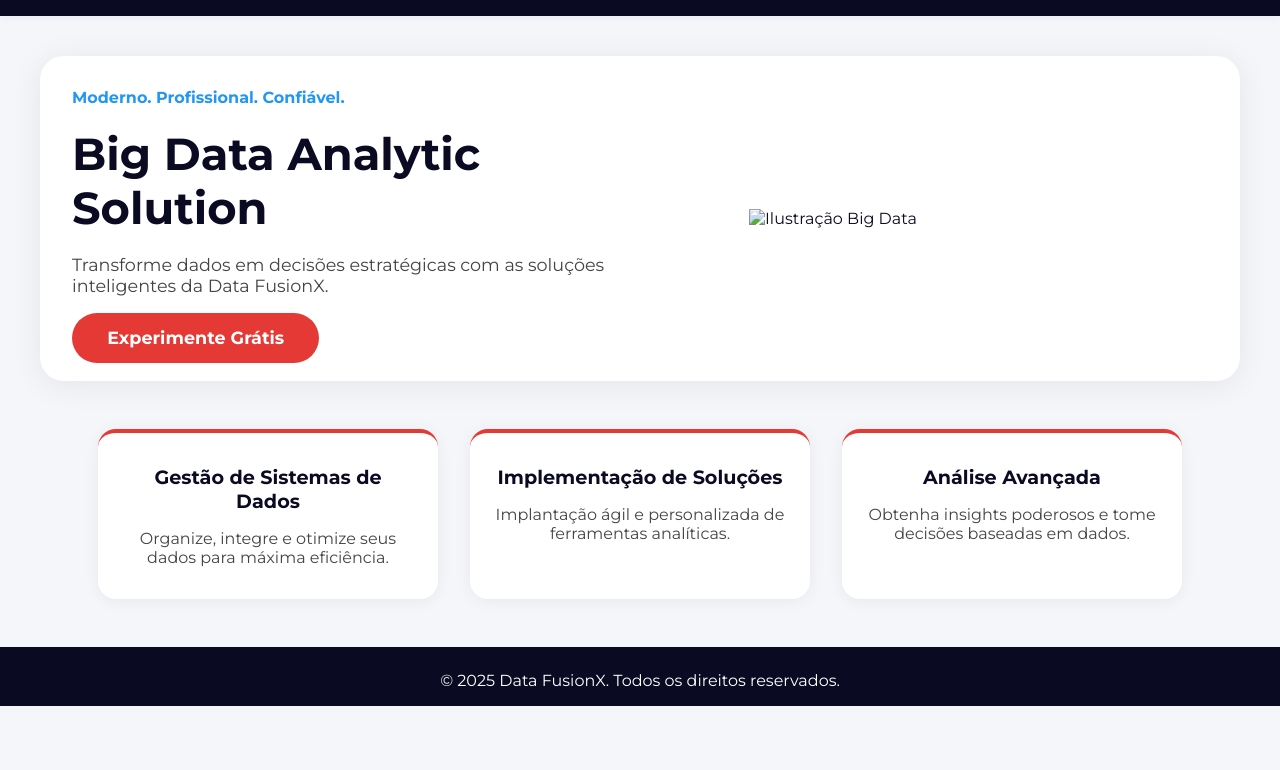
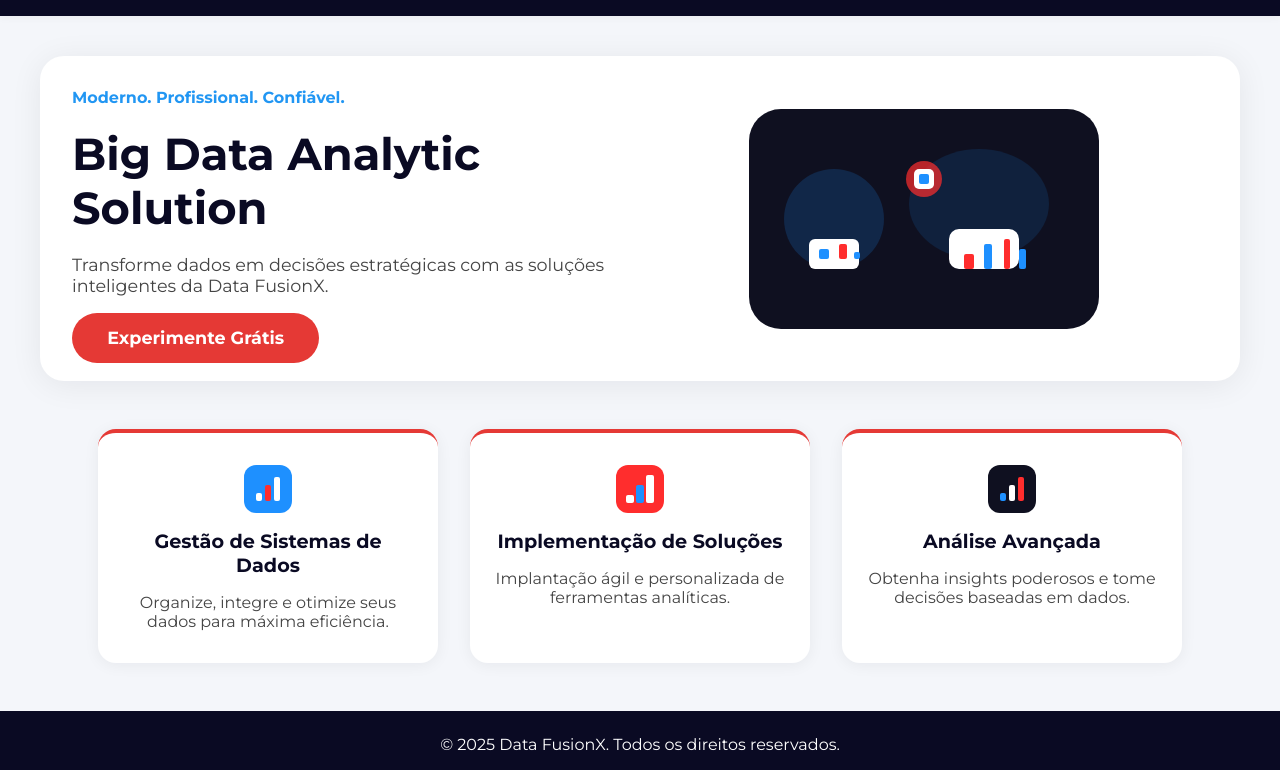
Before and after one commit to mydatafusionx/mydatafusionx.github.io, a plain HTML site: page index.html in a window 1280 px wide. Shown: the part 70-840 px from the top of the page. Before the commit the page ends 800 px from the top, so only its background shows below. Drawn offline with Linux system fonts and the light colour scheme.

Commit message:
new site

```diff
--- a/index.html
+++ b/index.html
@@ -32,19 +32,22 @@
                 <a href="#" class="btn-primary">Experimente Grátis</a>
             </div>
             <div class="hero-img">
-                <img src="assets/hero-illustration.svg" alt="Ilustração Big Data">
+    <img src="assets/hero-illustration.svg" alt="Ilustração Big Data" loading="lazy">
 </div>
         </section>
         <section class="services" id="servicos">
     <div class="service-card">
+        <img src="assets/icon-data.svg" alt="Ícone Dados" class="service-icon">
         <h3>Gestão de Sistemas de Dados</h3>
         <p>Organize, integre e otimize seus dados para máxima eficiência.</p>
     </div>
     <div class="service-card">
+        <img src="assets/icon-impl.svg" alt="Ícone Implementação" class="service-icon">
         <h3>Implementação de Soluções</h3>
         <p>Implantação ágil e personalizada de ferramentas analíticas.</p>
     </div>
     <div class="service-card">
+        <img src="assets/icon-analytics.svg" alt="Ícone Análise" class="service-icon">
         <h3>Análise Avançada</h3>
         <p>Obtenha insights poderosos e tome decisões baseadas em dados.</p>
     </div>
--- a/style.css
+++ b/style.css
@@ -156,6 +156,14 @@
   box-shadow: 0 8px 32px rgba(33,150,243,0.10);
   border-top: 4px solid var(--secondary);
 }
+.service-icon {
+  width: 48px;
+  height: 48px;
+  margin-bottom: 1rem;
+  display: block;
+  margin-left: auto;
+  margin-right: auto;
+}
 .service-card h3 {
   color: var(--primary);
   margin-bottom: 1rem;
```
Also changed, not shown: assets/hero-illustration.svg (added), assets/icon-analytics.svg (added), assets/icon-data.svg (added), assets/icon-impl.svg (added), 1 other file. Lines whose indentation alone changed are shown as unchanged.
